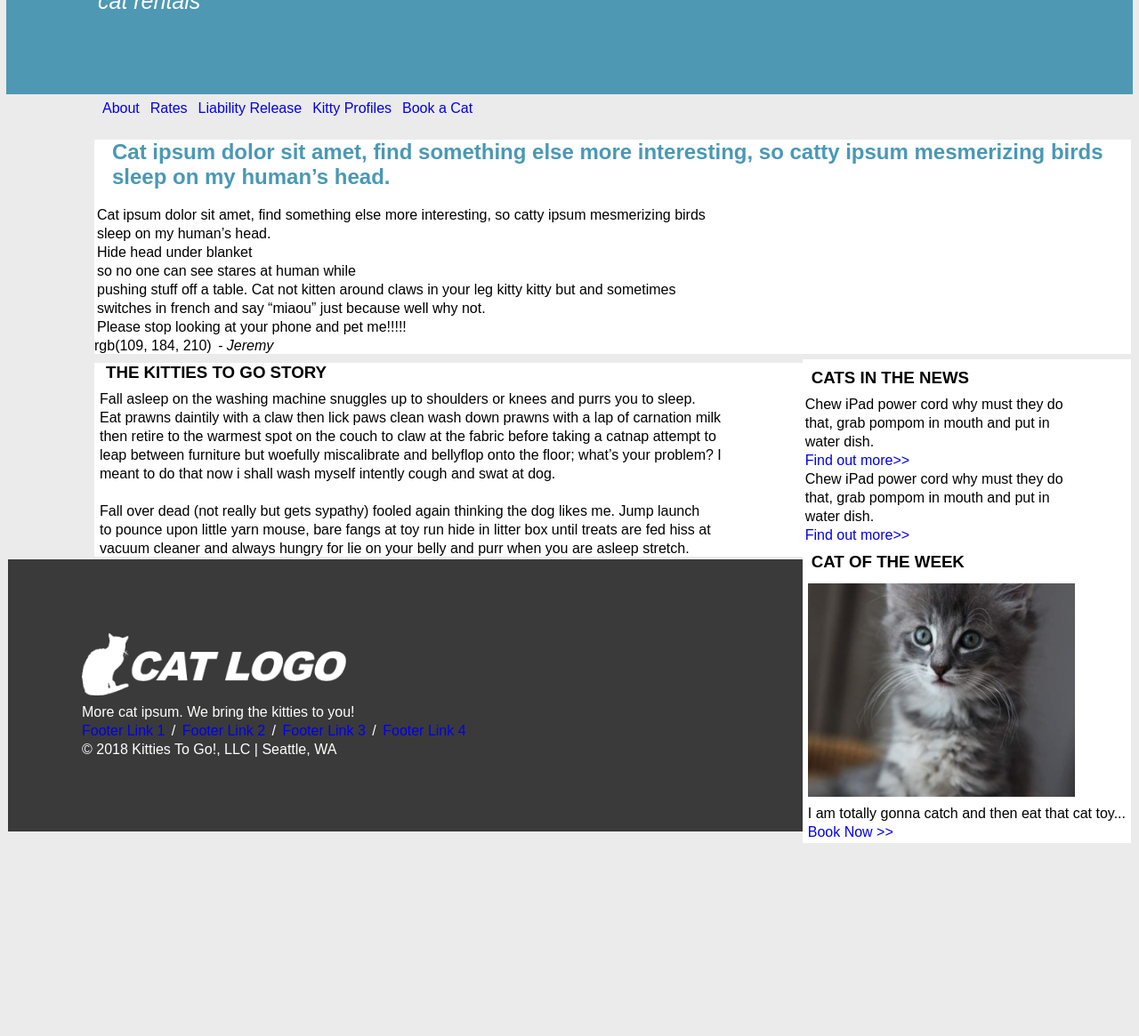
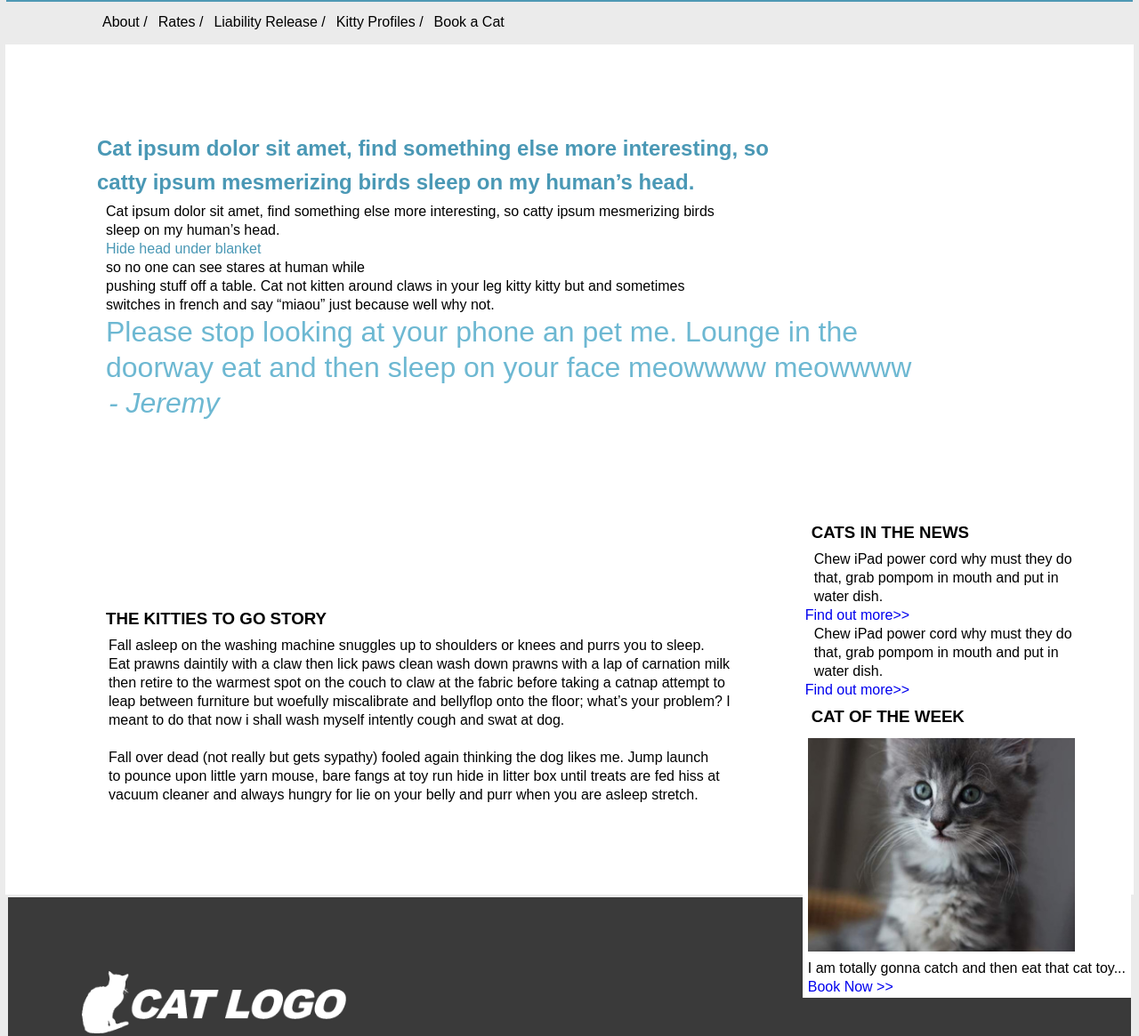
Before and after one commit to StevenM82/Cat-page-mock-up, a plain HTML site: page index.html in a window 1280 px wide. Shown: the part 192-1357 px from the top of the page at 89% size. Before the commit the page ends 1146 px from the top, so only its background shows below. Drawn offline with Linux system fonts and the light colour scheme.

Commit message:
added more classes to the css

```diff
--- a/index.html
+++ b/index.html
@@ -14,25 +14,27 @@
 
       <nav>
         <ul class="menu">
-          <li><a href="about">About</a></li>
-          <li><a href="rates">Rates</a></li>
-          <li><a href="liability-release">Liability Release</a></li>
-          <li><a href="kitty-profiles">Kitty Profiles</a></li>
-          <li><a href="book-a-cat">Book a Cat</a></li>
+          <li><a class="link" href="about">About /</a></li>
+          <li><a class="link" href="rates"> Rates /</a></li>
+          <li><a class="link" href="liability-release"> Liability Release /</a></li>
+          <li><a class="link" href="kitty-profiles"> Kitty Profiles /</a></li>
+          <li><a class="link" href="book-a-cat"> Book a Cat</a></li>
         </ul>
       </nav>
 
       <section>
-        <h4>Cat ipsum dolor sit amet, find something else more interesting, so catty ipsum mesmerizing birds sleep on my human’s head.</h4>
+        <h4>Cat ipsum dolor sit amet, find something else more interesting, so</h4>
+        <h4>catty ipsum mesmerizing birds sleep on my human’s head.</h4>
         <p>Cat ipsum dolor sit amet, find something else more interesting, so catty ipsum mesmerizing birds</p>
         <p>sleep on my human’s head.</p>
-        <p>Hide head under blanket</p>
+        <p class="change-text">Hide head under blanket</p>
         <p>so no one can see stares at human while</p>
         <p>pushing stuff off a table. Cat not kitten around claws in your leg kitty kitty but and sometimes</p>
         <p>switches in french and say “miaou” just because well why not.</p>
 
-        <p>Please stop looking at your phone and pet me!!!!!</p> rgb(109, 184, 210)
-        <cite>- Jeremy</cite>
+        <p class="change-text-2">Please stop looking at your phone an pet me. Lounge in the</p>
+        <p class="change-text-2">doorway eat and then sleep on your face meowwww meowwww</p>
+        <p class="change-text-2"><cite>- Jeremy</cite></p>
       </section>
 
       <aside>
@@ -80,10 +82,10 @@
         alt="white sitting cat silhoutte with a black background"
         width="300">
         <p>More cat ipsum. We bring the kitties to you!</p>
-        <a href="footer-1">Footer Link 1</a> /
-        <a href="footer-2">Footer Link 2</a> /
-        <a href="footer-3">Footer Link 3</a> /
-        <a href="footer-4">Footer Link 4</a>
+        <a class="link-2" href="footer-1">Footer Link 1</a> /
+        <a class="link-2" href="footer-2">Footer Link 2</a> /
+        <a class="link-2" href="footer-3">Footer Link 3</a> /
+        <a class="link-2" href="footer-4">Footer Link 4</a>
         <p>&copy; 2018 Kitties To Go!, LLC | Seattle, WA
       </footer>
 
--- a/styles/stylesheet.css
+++ b/styles/stylesheet.css
@@ -8,27 +8,19 @@ header {
   background-color: rgb(78, 152, 180);
   background-size: auto;
   margin: 1px;
-  padding: 80px 100px 10px;
-  font-size: 25px;
-}
-
-h1, h2 {
+  padding: 40px 100px 1px;
+  font-size: 20px;
   color: rgb(255, 255, 254);
-  font-family: arial, verdana, sans-serif;
-}
-
-h1, {
-  margin-top: 30px;
-  margin-bottom: 0px;
-  padding-bottom: 0px;
 }
 
 h2 {
   font-size: 100%;
   font-style: italic;
   font-weight: inherit;
+  color: rgb(255, 255, 254);
+  font-family: arial, verdana, sans-serif;
   margin-top: 0px;
-  margin-bottom: 80px;
+  margin-bottom: 50px;
   width: 300px;
 }
 
@@ -39,13 +31,33 @@ h3 {
 h4 {
   color: rgb(74, 152, 181);
   font-size: 1.5rem;
-  margin: 20px;
+  margin-bottom: 10px;
 }
 
 .menu {
   list-style: none;
   display: flex;
   justify-content: center;
+  padding: 10px;
+  margin-top: 0px;
+  padding-left: 0px;
+}
+
+.link {
+  color: black;
+}
+
+.link-2 {
+  color: white;
+}
+
+.change-text {
+  color: rgb(74, 152, 181);
+}
+
+.change-text-2 {
+  color: rgb(109, 184, 210);
+  font-size: 2rem;
 }
 
 nav {
@@ -59,14 +71,20 @@ a {
   text-decoration:none;
 }
 
+p {
+  padding-left: 10px;
+}
+
 aside {
   float: right;
-  background-color: white;
+  background-color: rgb(255, 255, 255);
 }
 
 section {
-  margin-left: 100px;
-  background-color: white;
+  background-color: rgb(255, 255, 255);
+  padding: 100px;
+  border: 0px;
+  margin: 0px;
 }
 
 body {
@@ -84,11 +102,3 @@ img.middle {
   vertical-align: center;
   padding: none;
 }
-/*
-
-looks like a boxmodel is used for the heading background, there is padding on the left and right. Might be a position:center
-different font for both h1 and h2
-
-nav links are black font
-
-*/
```
